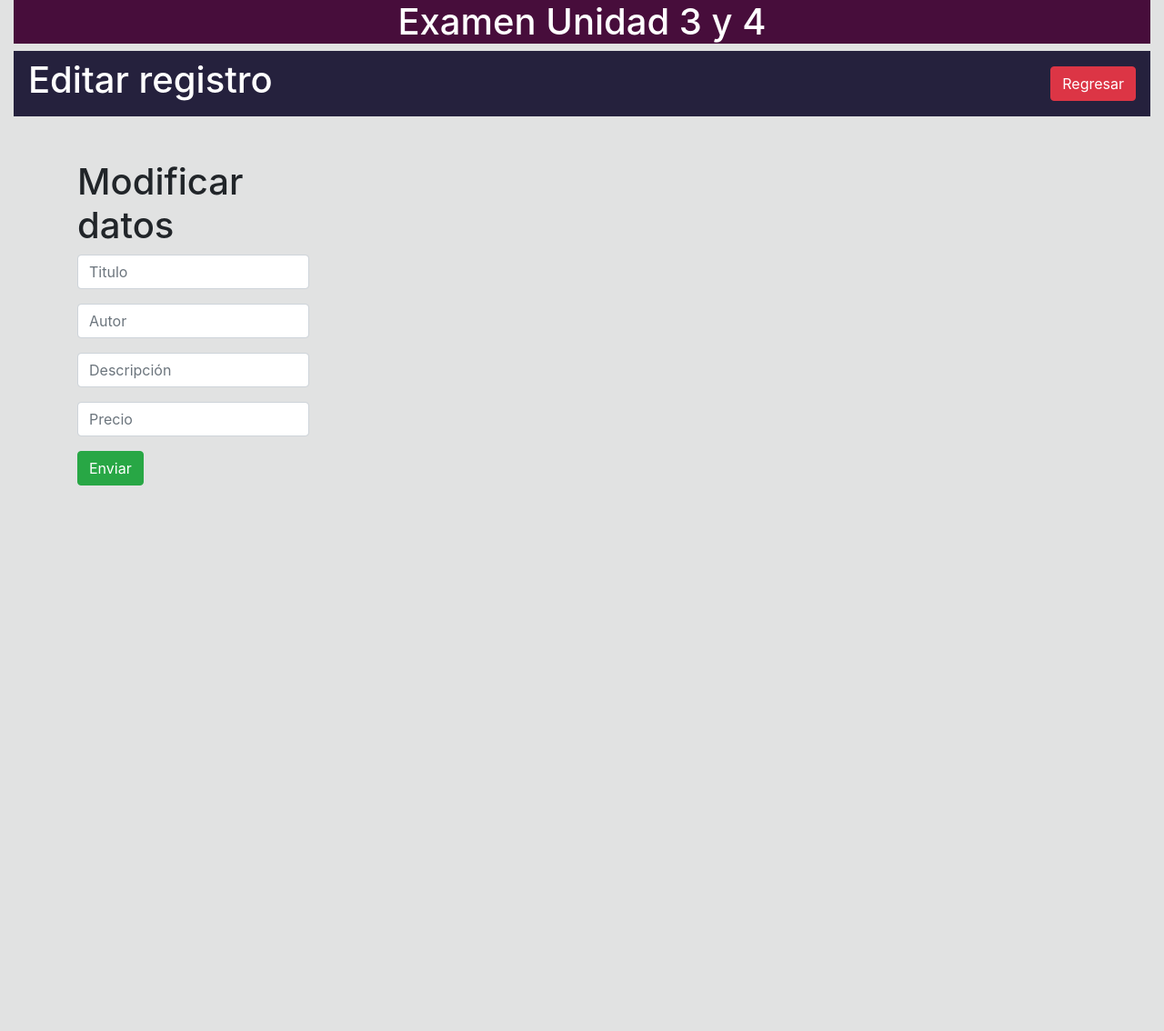
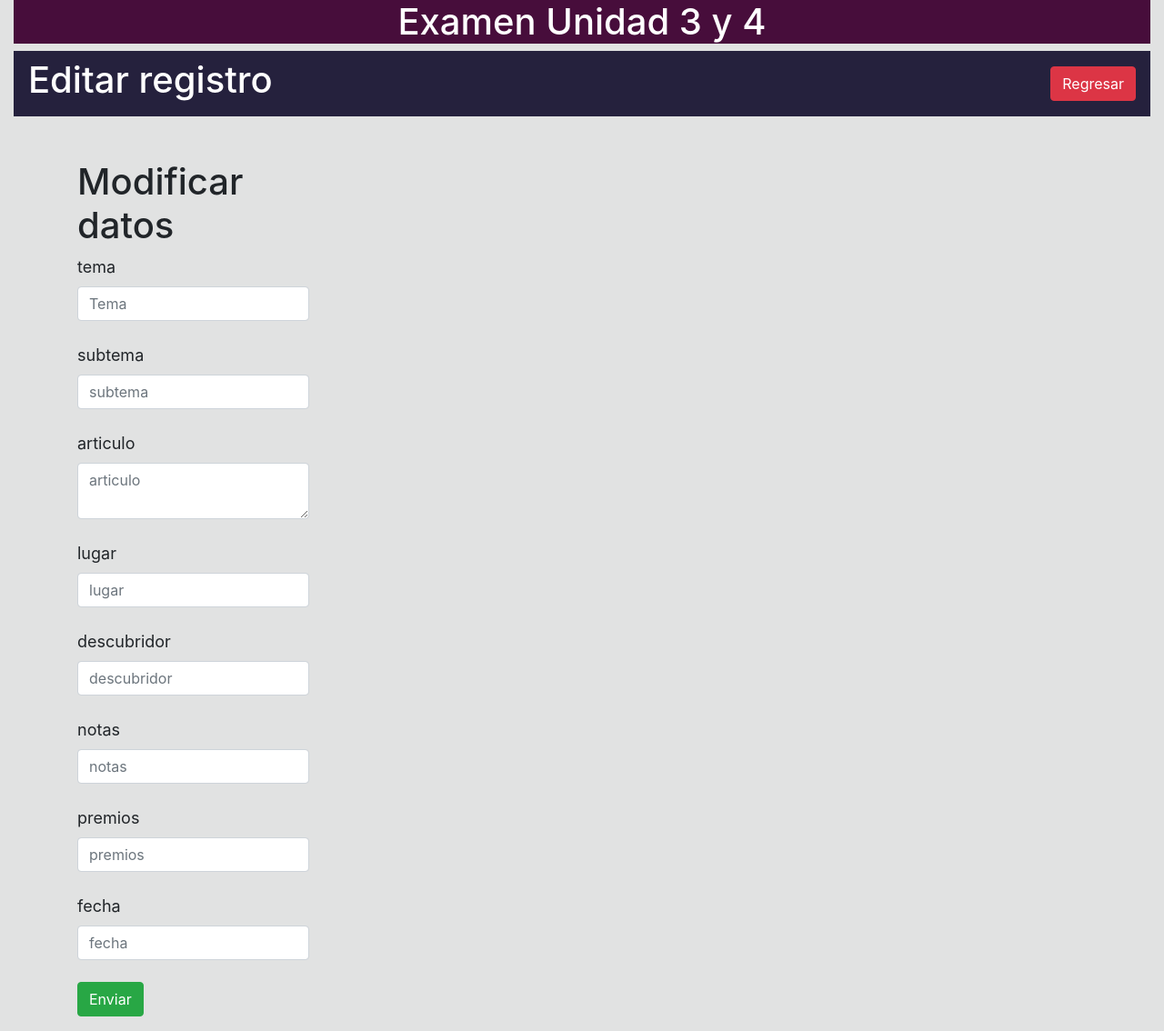
Before and after one commit to kiritozero117/proyecto-web, a PHP site: page /proyecto-web/ESCRITOR/editar.php in a window 1280 px wide. Shown: the whole page at 91% size. Before the commit the page ends 534 px from the top, so only its background shows below. Run offline with PHP 8.4, Linux system fonts and the light colour scheme.

Commit message:
crear modificado

```diff
--- a/prograweb/ESCRITOR/editar.php
+++ b/prograweb/ESCRITOR/editar.php
@@ -53,11 +53,39 @@
                             <h1>Modificar datos</h1>
 
 
-
-                                <input type="text" class="form-control mb-3" name="titulo" placeholder="Titulo">
-                                <input type="text" class="form-control mb-3" name="autor" placeholder="Autor">
-                                <input type="text" class="form-control mb-3" name="descripcion" placeholder="Descripción">
-                                <input type="text" class="form-control mb-3" name="precio" placeholder="Precio">
+                            <!-- <label style="font-size: 18px;"><i class="fa fa-weight"></i> id articulo</label>
+                                    <input type="text" class="form-control" id="id" name="id" placeholder="id" />
+                                    <br>
+                                    <label style="font-size: 18px;"><i class="fa fa-weight"></i> id autor</label>
+                                    <input type="text" class="form-control" id="id_autor" name="id_autor" placeholder="id" />
+                                    <br> -->
+                                    <!-- <label style="font-size: 18px;"><i class="fa fa-weight"></i> autor </label>
+                                    <input type="text" class="form-control" id="escritor" name="escritor" placeholder="autor" />
+                                    <br> -->
+                                    <label style="font-size: 18px;"><i class="fa fa-running"></i> tema </label>
+                                    <input type="text" class="form-control" id="tema" name="tema" placeholder="Tema"  />
+                                    <br>
+                                    <label style="font-size: 18px;"><i class="fa fa-hashtag"></i> subtema </label>
+                                    <input type="text" class="form-control" id="subtema" name="subtema" placeholder="subtema" />
+                                    <br>
+                                    <label style="font-size: 18px;"><i class="fa fa-weight"></i> articulo </label>
+                                    <textarea name="articulo" type="text" class="form-control" id="articulo" name="articulo" placeholder="articulo"></textarea>
+                                    <br>
+                                    <label style="font-size: 18px;"><i class="fa fa-weight"></i> lugar </label>
+                                    <input type="text" class="form-control" id="lugar" name="lugar" placeholder="lugar" />
+                                    <br>
+                                    <label style="font-size: 18px;"><i class="fa fa-weight"></i> descubridor </label>
+                                    <input type="text" class="form-control" id="descu" name="descu" placeholder="descubridor" />
+                                    <br>
+                                    <label style="font-size: 18px;"><i class="fa fa-weight"></i> notas </label>
+                                    <input type="text" class="form-control" id="notas" name="notas" placeholder="notas" />
+                                    <br>
+                                    <label style="font-size: 18px;"><i class="fa fa-weight"></i> premios </label>
+                                    <input type="text" class="form-control" id="premios" name="premios" placeholder="premios" />
+                                    <br>
+                                    <label style="font-size: 18px;"><i class="fa fa-weight"></i> fecha </label>
+                                    <input type="text" class="form-control" id="fecha" name="fecha" placeholder="fecha" />
+                                    <br>
 
                                 <button name="enviar" type="submit" class="btn btn-success">Enviar</button>
 
```
Also changed, not shown: prograweb/ESCRITOR/crear.php (+5 -5 lines).
